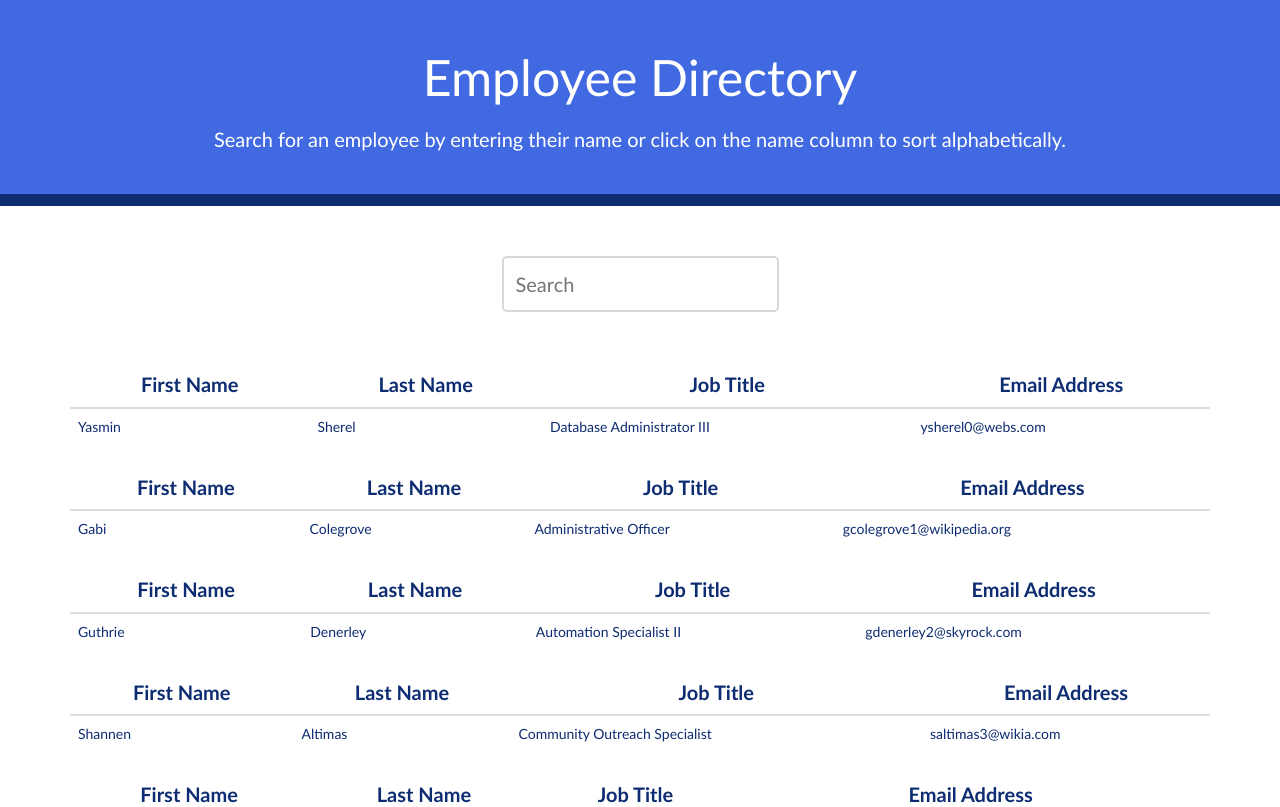
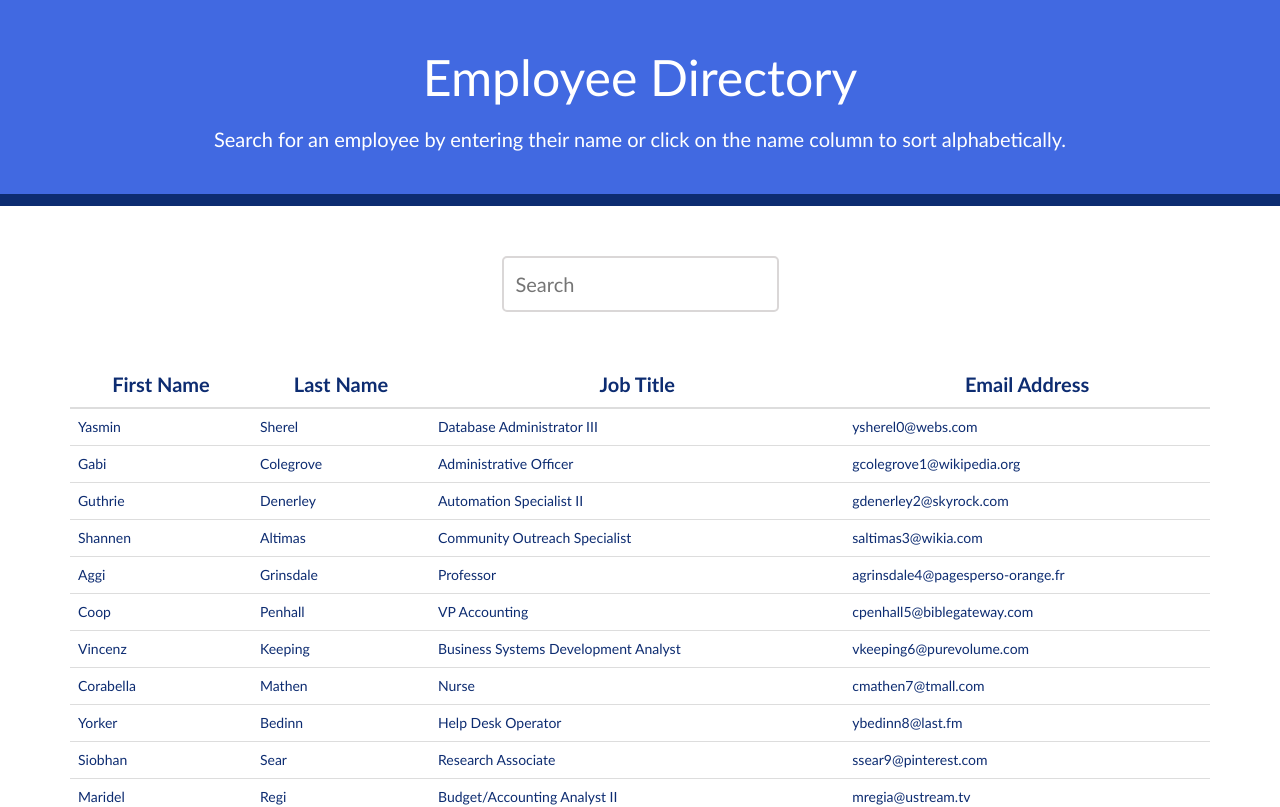
Before and after one commit to TiffanyCasey/User-Directory, a React (Create React App) app: page / in a window 1280 px wide. Shown: the top 807 px of the page. Built offline with nearby package versions, Linux system fonts and the light colour scheme.

Commit message:
moved map/props to results.js and made it a class. Duplication now removed

```diff
--- a/src/App.js
+++ b/src/App.js
@@ -1,31 +1,16 @@
-import React, { Component } from "react";
+import React from "react";
 import Header from "./components/Header";
 import Search from "./components/SearchForm";
 import Results from "./components/Results";
-import employees from "./employees.json";
 
-class App extends Component {
-  state = {
-    employees
-  }
-
-  render() {
+function App () {
     return (
       <div>
         <Header />
         <Search />
-        {this.state.employees.map(employee => (
-          <Results
-            id={employee.id}
-            first_name={employee.first_name}
-            last_name={employee.last_name}
-            job_title={employee.job_title}
-            email={employee.email}
-          />
-        ))}
+        <Results/>
       </div>
-    );
-  }
-};
+    )
+  };
 
 export default App;
--- a/src/components/Results.js
+++ b/src/components/Results.js
@@ -1,8 +1,13 @@
-import React from "react";
+import React, { Component } from "react";
 import "../index.css";
+import employees from "../employees.json";
 
+class Results extends Component {
+  state = {
+    employees
+  }
 
-function Results(props) {
+  render() {
   return (
     <div className="container">
       <table className="table">
@@ -24,12 +29,14 @@ function Results(props) {
         </thead>
 
         <tbody>
+        {this.state.employees.map(employee => (
           <tr>
-            <td> {props.first_name} </td>
-            <td> {props.last_name} </td>
-            <td> {props.job_title} </td>
-            <td> {props.email} </td>
+            <td> {employee.first_name} </td>
+            <td> {employee.last_name} </td>
+            <td> {employee.job_title} </td>
+            <td> {employee.email} </td>
           </tr>
+          ))}
         </tbody>
       </table>
 
@@ -38,6 +45,7 @@ function Results(props) {
 
     </div>
   );
+  };
 }
 
   export default Results;
```
